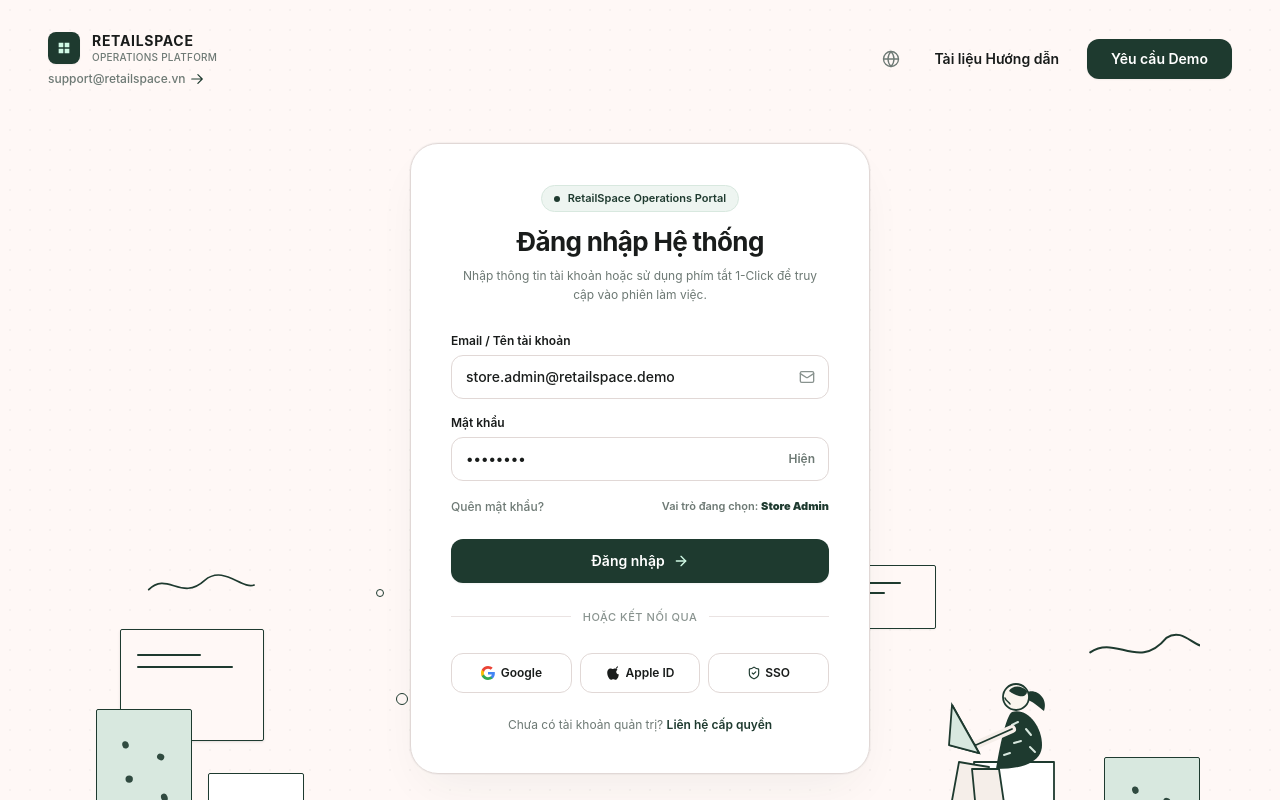
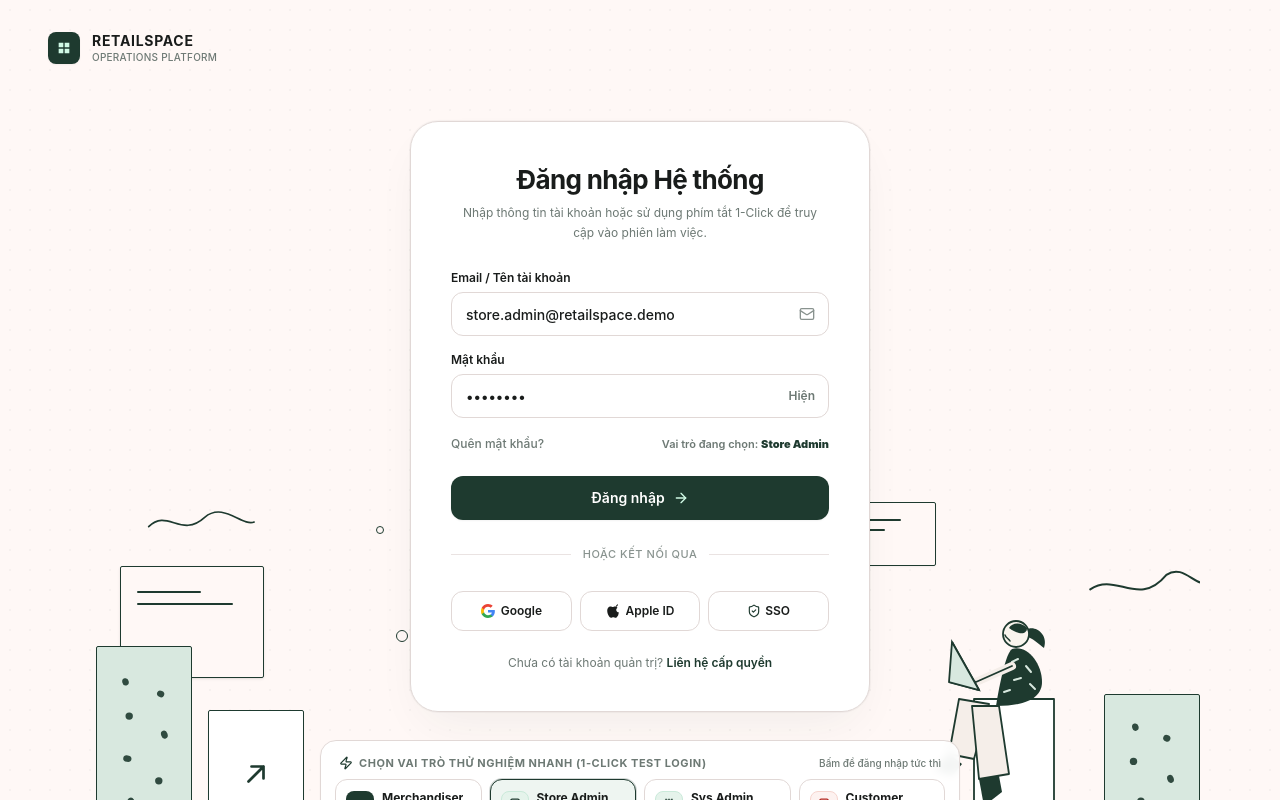
Before and after one commit to ThaiTuKien1012/FE-FA26, a React (Vite) app: page /login in a window 1280 px wide. Shown: the top 800 px of the page. Built offline with nearby package versions, Linux system fonts and the light colour scheme.

Commit message:
refactor(login): remove unnecessary header actions and portal badge

```diff
--- a/src/features/auth/components/LoginView.tsx
+++ b/src/features/auth/components/LoginView.tsx
@@ -7,7 +7,6 @@
   Cpu,
   Sparkles,
   ShoppingBag,
-  Globe,
   ArrowRight,
   ShieldCheck,
   Lock,
@@ -108,8 +107,7 @@
 
       {/* BEGIN: MainHeader */}
       <header className="w-full max-w-[1440px] mx-auto px-6 sm:px-12 pt-8 pb-4 flex items-center justify-between z-20">
-        {/* Left: Brand Logo & Support Contact */}
-        <div className="flex flex-col space-y-1">
+        {/* Left: Brand Logo */}
         <div className="flex items-center gap-3">
           <div className="w-8 h-8 rounded-lg bg-[#1E3A2F] text-white flex items-center justify-center font-bold text-sm shadow-xs">
             <svg className="w-4 h-4 text-emerald-100" fill="currentColor" viewBox="0 0 24 24">
@@ -124,36 +122,6 @@
               Operations Platform
             </span>
           </div>
-          </div>
-          <a
-            className="text-xs text-[#6D7974] hover:text-[#1E3A2F] font-medium inline-flex items-center gap-1 group transition-colors pt-0.5"
-            href="mailto:support@retailspace.vn"
-          >
-            <span>support@retailspace.vn</span>
-            <svg className="w-3.5 h-3.5 transition-transform group-hover:translate-x-0.5 text-[#1E3A2F]" fill="none" stroke="currentColor" strokeWidth="2" viewBox="0 0 24 24">
-              <path d="M13.5 4.5L21 12m0 0l-7.5 7.5M21 12H3" strokeLinecap="round" strokeLinejoin="round"></path>
-            </svg>
-          </a>
-        </div>
-
-        {/* Right: Language Selector, Sign Up and Demo CTA */}
-        <div className="flex items-center space-x-4 sm:space-x-7">
-          <button
-            aria-label="Đổi ngôn ngữ"
-            className="text-[#6D7974] hover:text-[#191C1B] p-1.5 rounded-lg hover:bg-white/60 transition-colors cursor-pointer"
-            type="button"
-          >
-            <Globe className="w-4.5 h-4.5 stroke-[1.75]" />
-          </button>
-          <a className="text-xs sm:text-sm font-semibold text-[#191C1B] hover:text-[#1E3A2F] transition-colors hidden sm:inline-block cursor-pointer" href="#">
-            Tài liệu Hướng dẫn
-          </a>
-          <a
-            className="inline-flex items-center justify-center px-5 sm:px-6 py-2.5 rounded-xl text-xs sm:text-sm font-semibold bg-[#1E3A2F] hover:bg-[#294D3F] text-white shadow-xs transition-all duration-200 cursor-pointer"
-            href="#"
-          >
-            Yêu cầu Demo
-          </a>
         </div>
       </header>
       {/* END: MainHeader */}
@@ -278,10 +246,6 @@
         <div className="w-full max-w-[460px] bg-white rounded-[28px] shadow-[0_20px_50px_-15px_rgba(30,58,47,0.07),0_0_1px_1px_rgba(30,58,47,0.04)] border border-[#E1D8D6] p-8 sm:p-10 z-10 mx-auto" data-purpose="login-form-card">
           {/* Card Title & Welcome Heading */}
           <div className="text-center mb-7">
-            <div className="inline-flex items-center gap-2 px-3 py-1 rounded-full bg-[#EEF5F1] border border-[#D8E8DF] text-[11px] font-semibold text-[#1E3A2F] mb-3">
-              <span className="w-1.5 h-1.5 rounded-full bg-[#1E3A2F]" />
-              <span>RetailSpace Operations Portal</span>
-            </div>
             <h1 className="text-2xl sm:text-[26px] font-bold text-[#191C1B] tracking-tight leading-snug">
               Đăng nhập Hệ thống
             </h1>
```
Lines whose indentation alone changed are shown as unchanged.
